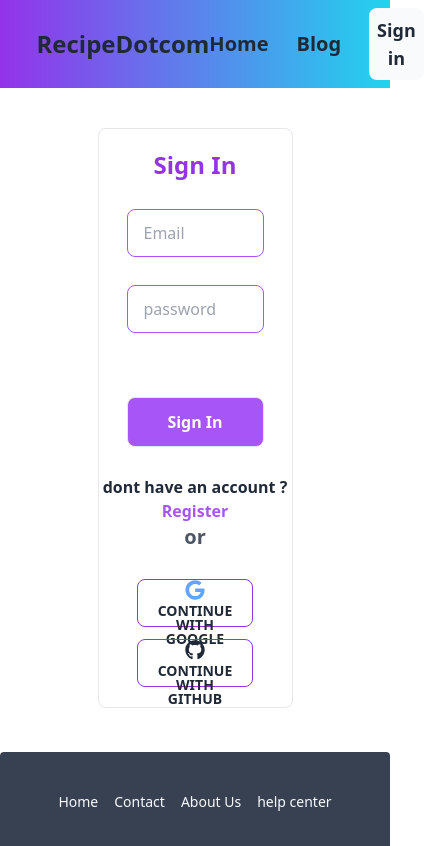
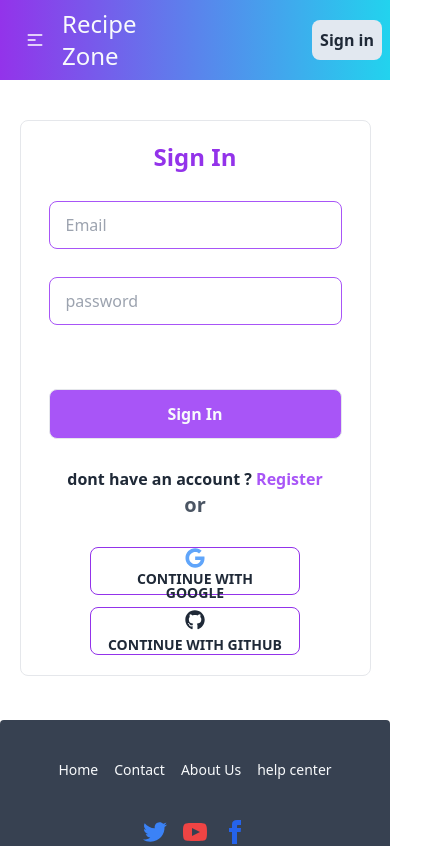
Before and after one commit to ibrahimRabbi/recipe-zone, a React (Vite) app: page /signin in a window 390 px wide. Shown: the top 846 px of the page, 424 px wide, since content can reach past the window. Built offline with nearby package versions, Linux system fonts and the light colour scheme; no server answers.

Commit message:
responsive done

```diff
--- a/src/components/Chef/ChefCard.jsx
+++ b/src/components/Chef/ChefCard.jsx
@@ -5,7 +5,7 @@ import { Link } from 'react-router-dom';
 const ChefCard = ({ obj }) => {
     const { name, photo, like, titel, totalRec, experiance,id } = obj;
     return (
-        <div className="card w-96 bg-base-100 shadow-xl">
+        <div className="card mt-5 bg-base-100 shadow-xl">
             <figure><img src={photo} alt="Shoes" /></figure>
             <div className="card-body">
                 <h2 className="card-title">{name}</h2>
--- a/src/components/Chef/ChefSection.jsx
+++ b/src/components/Chef/ChefSection.jsx
@@ -6,12 +6,12 @@ const ChefSection = ({ data }) => {
 
     return (
         <section className='my-16 w-[90%] mx-auto'>
-            <div className='w-[40%] text-center mx-auto'>
+            <div className='lg:w-[40%] w-[94%] text-center mx-auto'>
                 <h1 className='text-2xl font-semibold mb-2'>Chef & Recipes</h1>
                 <p className='text-sm font-semibold'>Lorem ipsum dolor sit amet, consectetur adipisicing elit. Nostrum at, velit fugiat facilis quo dolores?</p>
                 <hr className='mt-2 border border-purple-600'/>
             </div>
-            <div className='grid grid-cols-3 gap-7 mt-12'>
+            <div className='lg:grid grid-cols-3 gap-7 mt-12'>
                 {
                     data.map(v => <ChefCard key={v.id} obj={v} />)
                 }
--- a/src/components/Form/SignIn.jsx
+++ b/src/components/Form/SignIn.jsx
@@ -54,7 +54,7 @@ const SignIn = () => {
 
 
     return (
-        <div className="text-center m-auto my-10 py-5 border rounded-lg w-[50%]">
+        <div className="text-center m-auto my-10 py-5 border rounded-lg lg:w-[50%] w-[90%]">
             <h1 className="text-purple-600 text-2xl font-semibold">Sign In</h1>
             <form className="m-7 flex flex-col gap-7" onSubmit={loginHandler} action="">
                 <input type="email" name='email' placeholder="Email" className="input input-bordered border-purple-500 w-full" required />
--- a/src/components/Form/SignUp.jsx
+++ b/src/components/Form/SignUp.jsx
@@ -55,7 +55,7 @@ const SignUp = () => {
 
 
     return (
-        <section className="text-center m-auto my-10 py-5 border rounded-lg w-[50%]">
+        <section className="text-center m-auto my-10 py-5 border rounded-lg lg:w-[50%] w-[90%]">
             <h1 className="text-purple-600 text-2xl font-semibold">Sign Up</h1>
             <form className="m-7 flex flex-col gap-7" onSubmit={submit} action="">
                 <input type="text" name='name' placeholder="user name" className="input input-bordered border-purple-500 w-full" required />
--- a/src/components/Header/Header.jsx
+++ b/src/components/Header/Header.jsx
@@ -9,8 +9,8 @@ const Header = () => {
     const { user } = useContext(Context)
 
     return (
-        <header className="bg-center bg-no-repeat bg-cover h-screen block">
-            <div className=' text-slate-50 relative top-48 mx-auto  w-[45%] text-center'>
+        <header className="bg-center bg-no-repeat bg-cover lg:h-screen h-[60vh]">
+            <div className=' text-slate-50 relative top-32 lg:top-48 mx-auto  lg:w-[45%] w-[94%] text-center'>
                 <h4 className=' text-4xl mb-2'>here is thousend of food recipe an world traditional food ..lets enjoy </h4>
                 <p>Lorem, ipsum dolor sit amet consectetur adipisicing elit. Facilis quaerat ad quis accusamus doloremque nesciunt, esse sapiente, illum eaque consequatur, cumque animi! Iste, libero totam.</p>
             </div>
--- a/src/components/Header/Navbar.jsx
+++ b/src/components/Header/Navbar.jsx
@@ -8,30 +8,41 @@ const Navbar = () => {
     const { user } = useContext(Context)
 
     return (
-        <nav className=" w-[100%] flex justify-between items-center mx-auto bg-gradient-to-r from-purple-600 to-cyan-400 px-2.5 sticky">
-            <div className="navbar w-[90%] mx-auto">
-                <div className="flex-1">
-                    <Link to='/' className="text-2xl font-semibold">RecipeDotcom</Link>
+        <nav className='bg-gradient-to-r from-purple-600 to-cyan-400'>
+            <div className="navbar lg:w-[94%] mx-auto">
+                <div className="navbar-start">
+                    <div className="dropdown">
+                        <label tabIndex={0} className="btn btn-ghost lg:hidden">
+                            <svg xmlns="http://www.w3.org/2000/svg" className="h-5 w-5" fill="none" viewBox="0 0 24 24" stroke="white"><path strokeLinecap="round" strokeLinejoin="round" strokeWidth="2" d="M4 6h16M4 12h8m-8 6h16" /></svg>
+                        </label>
+                        <ul tabIndex={0} className="menu menu-compact text-slate-900 dropdown-content mt-3 p-2 shadow bg-base-100 rounded-box w-52">
+                            <li><ActiveLink to='/'>Home</ActiveLink></li>
+                            <li><ActiveLink to='/blog'>Blog</ActiveLink></li>
+                        </ul>
+                    </div>
+                    <Link className="text-2xl text-slate-50 normal-case">Recipe Zone</Link>
                 </div>
-                <ul className="gap-7 font-semibold text-xl">
-                    <li><ActiveLink to='/'>Home</ActiveLink></li>
-                    <li><ActiveLink to='/blog'>Blog</ActiveLink></li>
-                    <li>{
-                        user ? <div className="tooltip tooltip-bottom " data-tip={user.displayName}>
-                            <label tabIndex={0} className="btn btn-ghost btn-circle avatar">
+                <div className="navbar-center hidden lg:flex">
+                    <ul className="menu menu-horizontal text-slate-50 text-lg font-semibold px-1">
+                        <li><ActiveLink to='/'>Home</ActiveLink></li>
+                        <li><ActiveLink to='/blog'>Blog</ActiveLink></li>
+                    </ul>
+                </div>
+                <div className="navbar-end">
+                    {
+                        user ? <div className="tooltip tooltip-bottom " data-tip={user?.displayName}>
+                            <label className="btn btn-ghost btn-circle avatar">
                                 <div className="w-10 rounded-full">
-                                    <img src={user.photoURL} />
+                                    <img src={user?.photoURL} />
                                 </div>
                             </label>
-                              </div>
-                            : <button className='bg-slate-50 p-2 rounded-lg text-lg' onClick={() => navigate('/signin')}>Sign in</button>
-                      }
-
-
-                    </li>
-                </ul>
+                        </div>
+                            : <button className='bg-slate-200 p-2 rounded-lg text-md font-semibold' onClick={() => navigate('/signin')}>Sign in</button>
+                    }
+                </div>
             </div>
         </nav>
+
     );
 };
 
--- a/src/components/LatestRecipe/LatestCard.jsx
+++ b/src/components/LatestRecipe/LatestCard.jsx
@@ -2,7 +2,7 @@ import React from 'react';
 const LatestCard = ({ obj }) => {
     const {name,photoUrl} = obj
     return (
-        <div className="card w-96 glass">
+        <div className="card glass mt-4">
             <figure><img src={photoUrl} alt="car!" /></figure>
             <div className="card-body">
                 <h2 className="card-title">{name}</h2>
--- a/src/components/LatestRecipe/LatestRecipe.jsx
+++ b/src/components/LatestRecipe/LatestRecipe.jsx
@@ -12,12 +12,12 @@ const LatestRecipe = () => {
 
     return (
         <section>
-            <div className='w-[40%] text-center mx-auto'>
+            <div className='lg:w-[40%] w-[80%] text-center mx-auto'>
                 <h1 className='text-2xl font-semibold mb-2'>Latest recipes</h1>
                 <p className='text-sm font-semibold'>Lorem ipsum dolor sit amet, consectetur adipisicing elit. Nostrum at, velit fugiat facilis quo dolores?</p>
                 <hr className='mt-2 border border-purple-600' />
             </div>
-            <div className='w-[90%] mx-auto grid grid-cols-3 gap-6 mt-8'>
+            <div className='w-[90%] mx-auto lg:grid grid-cols-3 gap-6 mt-8'>
                 {
                     data.map(v => <LatestCard key={Math.random()} obj={v} />)
                 }
```
